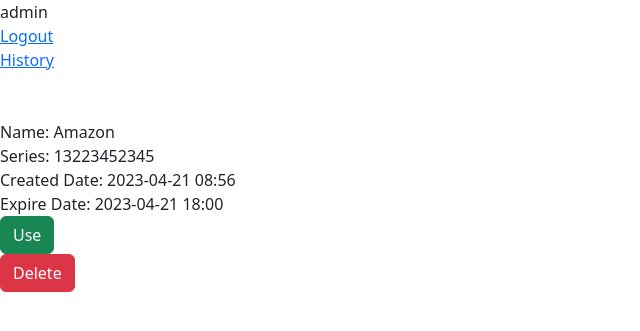
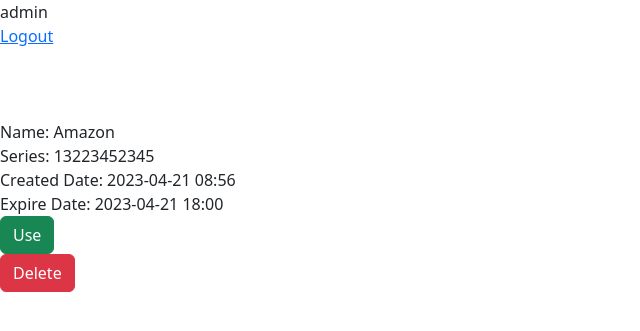
Before and after one commit to rytpQWE/Card-Management, a Django app: page / in a window 1280 px wide. Shown: the part 56-387 px from the top of the page, without its empty margins (0-640 px from the left). Run offline with Django 4.2, Linux system fonts and the light colour scheme; a user stored in the database is signed in; data comes from the database, SQL or seed files in the repository.

Commit message:
delete history

```diff
--- a/app/templates/index.html
+++ b/app/templates/index.html
@@ -25,7 +25,6 @@
         <a href="{% url 'register' %}">Register</a>
     {% else %}
         <a href="{% url 'logout' %}">Logout</a> <br>
-        <a href="{% url 'history_page' %}" target="_blank">History</a>
     {% endif %}
 <br>
 <br>
```
